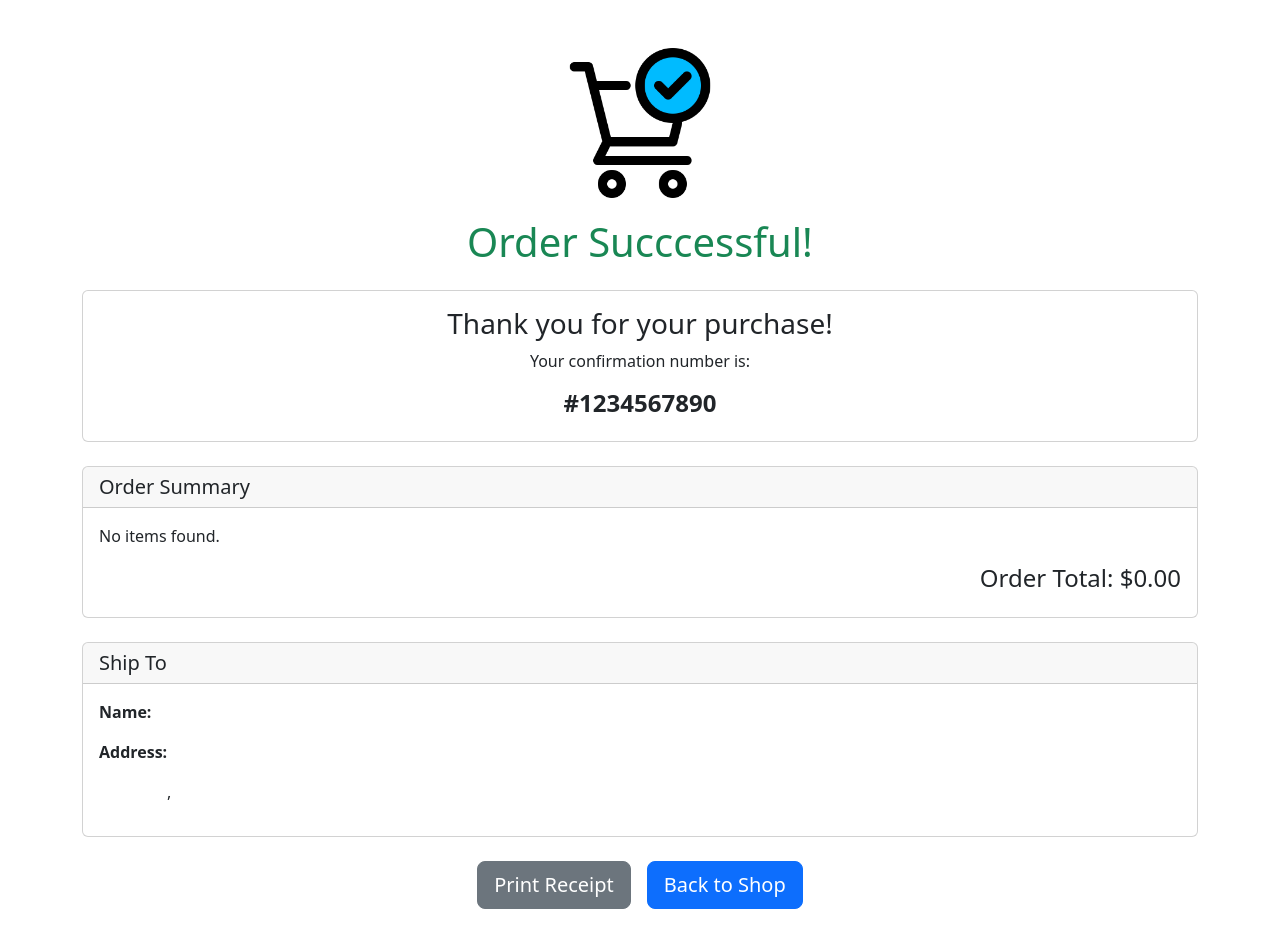
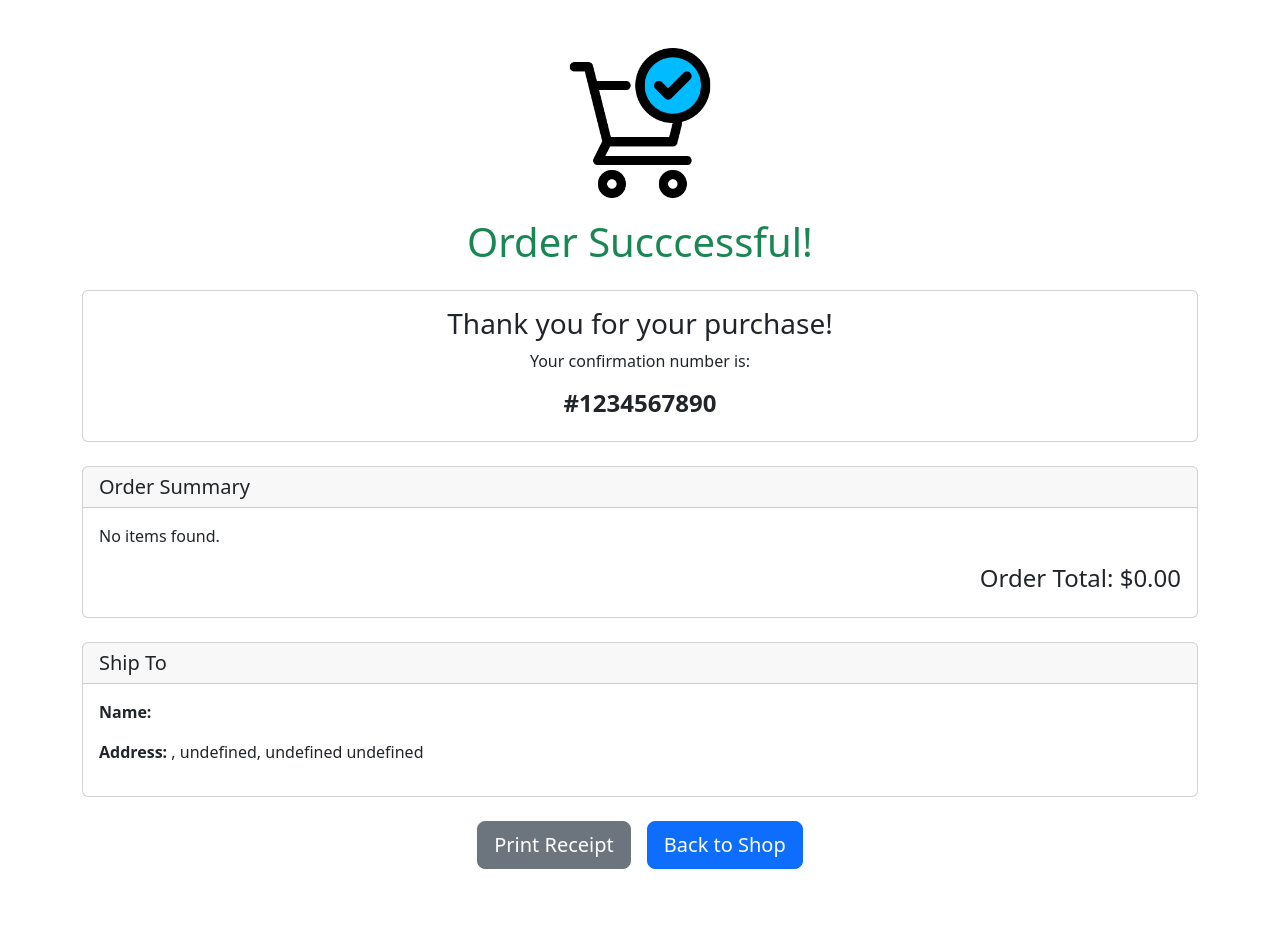
Before and after one commit to CSE-5234/E-Commerce, a React (Create React App) app: page /purchase/viewConfirmation in a window 1280 px wide. Shown: the top 948 px of the page. After the commit the page ends 917 px from the top, so only its background shows below. Built offline with nearby package versions, Linux system fonts and the light colour scheme.

Commit message:
Modify the address format in the confirmation page

```diff
--- a/src/components/confirmation.js
+++ b/src/components/confirmation.js
@@ -75,10 +75,11 @@ function Confirmation() {
         <Card.Header as="h5">Ship To</Card.Header>
         <Card.Body>
           <p><strong>Name:</strong> {shippingInfo.name}</p>
-          <p><strong>Address:</strong> {shippingInfo.addressLine1}</p>
-          {shippingInfo.addressLine2 && <p>{shippingInfo.addressLine2}</p>}
-          <p style={{ marginLeft: "68px" }}>
-            {shippingInfo.city}, {shippingInfo.state} {shippingInfo.zip}
+          <p>
+            <strong>Address:</strong>{" "}
+            {shippingInfo.addressLine1}
+            {shippingInfo.addressLine2 ? `, ${shippingInfo.addressLine2}` : ""}
+            {`, ${shippingInfo.city}, ${shippingInfo.state} ${shippingInfo.zip}`}
           </p>
 
         </Card.Body>
```
